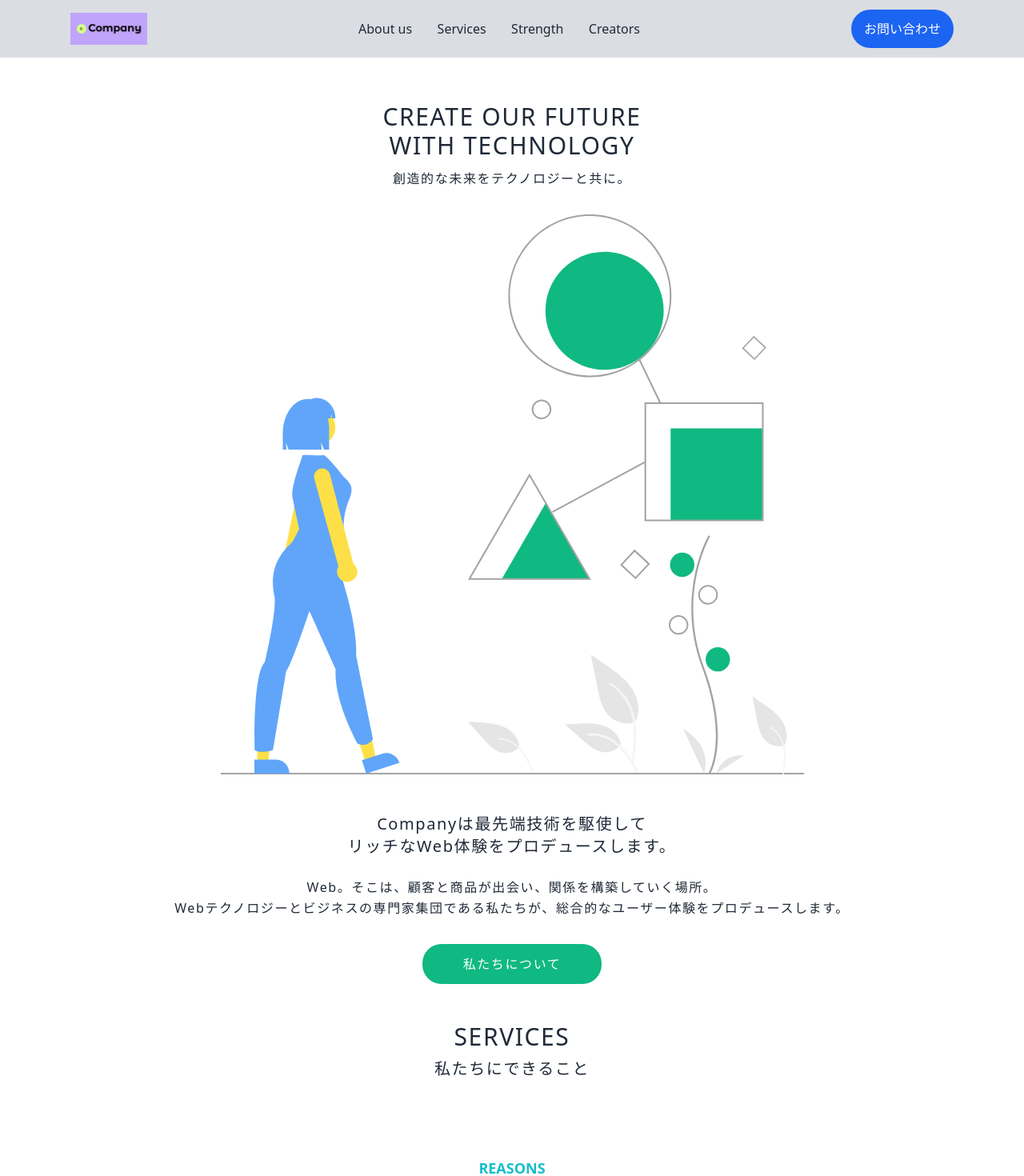
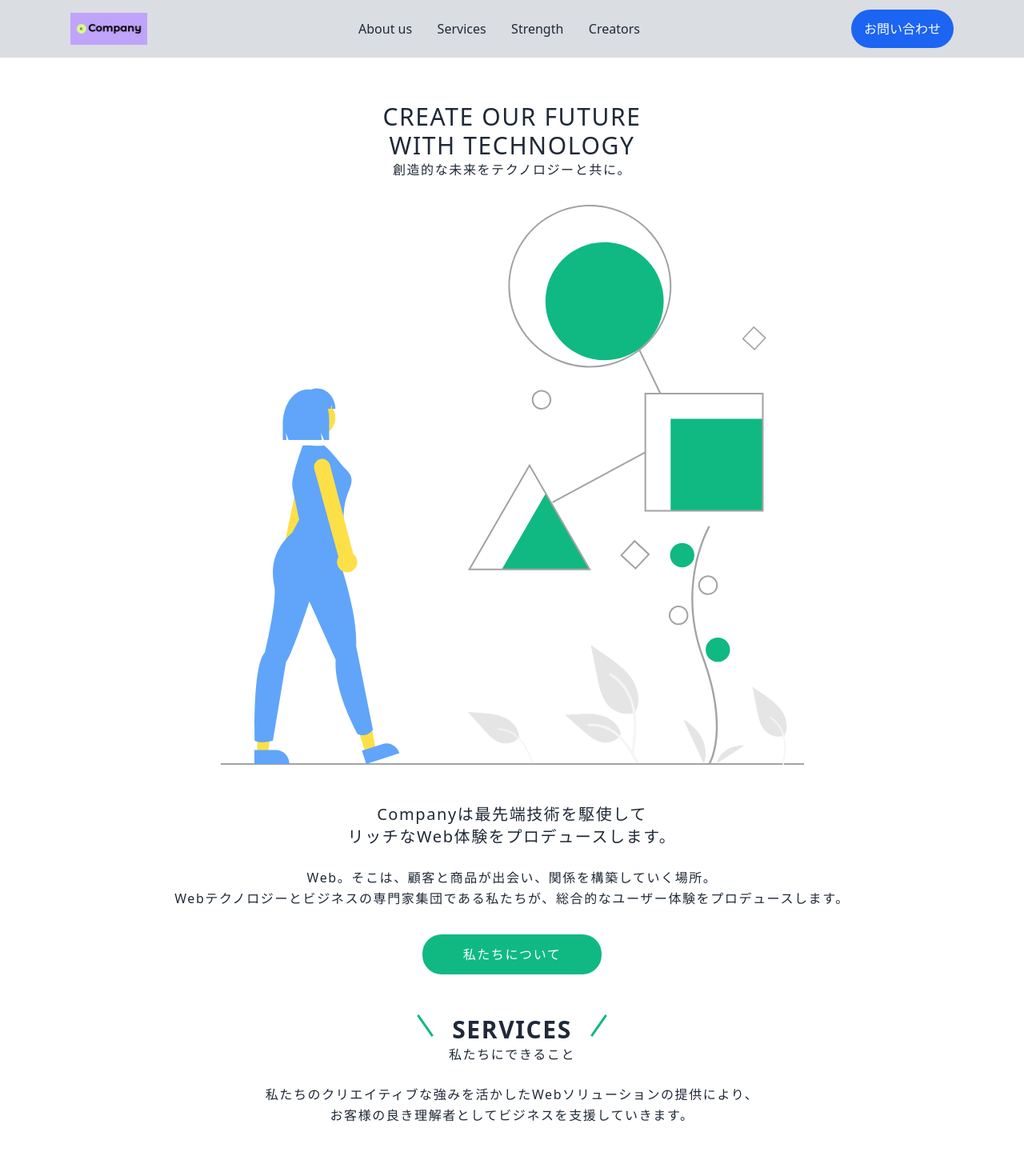
Before and after one commit to JunyaNomura/business-site-shopify, a Next.js app: page / in a window 1280 px wide. Shown: the top 1470 px of the page at 80% size. Built offline with nearby package versions, Linux system fonts and the light colour scheme.

Commit message:
The h3 services title has been decorated with green borders on both sides

```diff
--- a/components/Hero.tsx
+++ b/components/Hero.tsx
@@ -6,26 +6,27 @@ const Hero = () => {
   return (
     <div className="mx-auto px-4 text-center tracking-widest leading-relaxed font-sans font-light text-gray-800">
       {/* hero title */}
-        <h2 className="w-auto my-8 uppercase text-3xl">
+        <h2 className="w-auto mt-8 uppercase text-3xl">
           create our future
           <br/>
             with technology
-          <br/>
-          <span className="text-base">
+        </h2>
+          <p className="text-base mb-8">
           創造的な未来をテクノロジーと共に。
-          </span>
-        </h2>
+          </p>
       {/* hero image */}
       <Image src={heroSvg} alt="hero image" className="mx-auto lg:max-w-3xl"/>
       {/* about */}
       <section className="my-12">
         <p className="text-xl mb-6">
           Companyは最先端技術を駆使して
-          <br/>リッチなWeb体験をプロデュースします。
+          <br/>
+          リッチなWeb体験をプロデュースします。
         </p>
         <p className="mb-8">
           Web。そこは、顧客と商品が出会い、関係を構築していく場所。
-          <br/>Webテクノロジーとビジネスの専門家集団である私たちが、総合的なユーザー体験をプロデュースします。
+          <br/>
+          Webテクノロジーとビジネスの専門家集団である私たちが、総合的なユーザー体験をプロデュースします。
         </p>
         <Link href="../about">
           <button className="w-56 p-3 bg-emerald-500 hover:bg-emerald-300 text-white rounded-3xl duration-300">
--- a/components/Services.tsx
+++ b/components/Services.tsx
@@ -2,12 +2,17 @@
 const Services = () => {
   return (
     <section className="my-12 mx-auto px-4 text-center tracking-widest leading-relaxed font-sans font-light text-gray-800">
-      <h3 className="uppercase text-3xl">
+      <h3 className="uppercase relative font-bold text-3xl before:relative before:inline-block before:h-8 before:mx-8 before:border-l-[3px] before:border-emerald-500 before:rotate-[-35deg] after:relative after:inline-block after:h-8 after:mx-8 after:border-r-[3px] after:border-emerald-500 after:rotate-[35deg]">
         Services
-        <br/>
-        <span className="text-xl">私たちにできること</span>
       </h3>
+      <p className="mb-6">私たちにできること</p>
+      <p>
+        私たちのクリエイティブな強みを活かしたWebソリューションの提供により、
+        <br />
+        お客様の良き理解者としてビジネスを支援していきます。
+      </p>
     </section>
+
   )
 }
 
```
